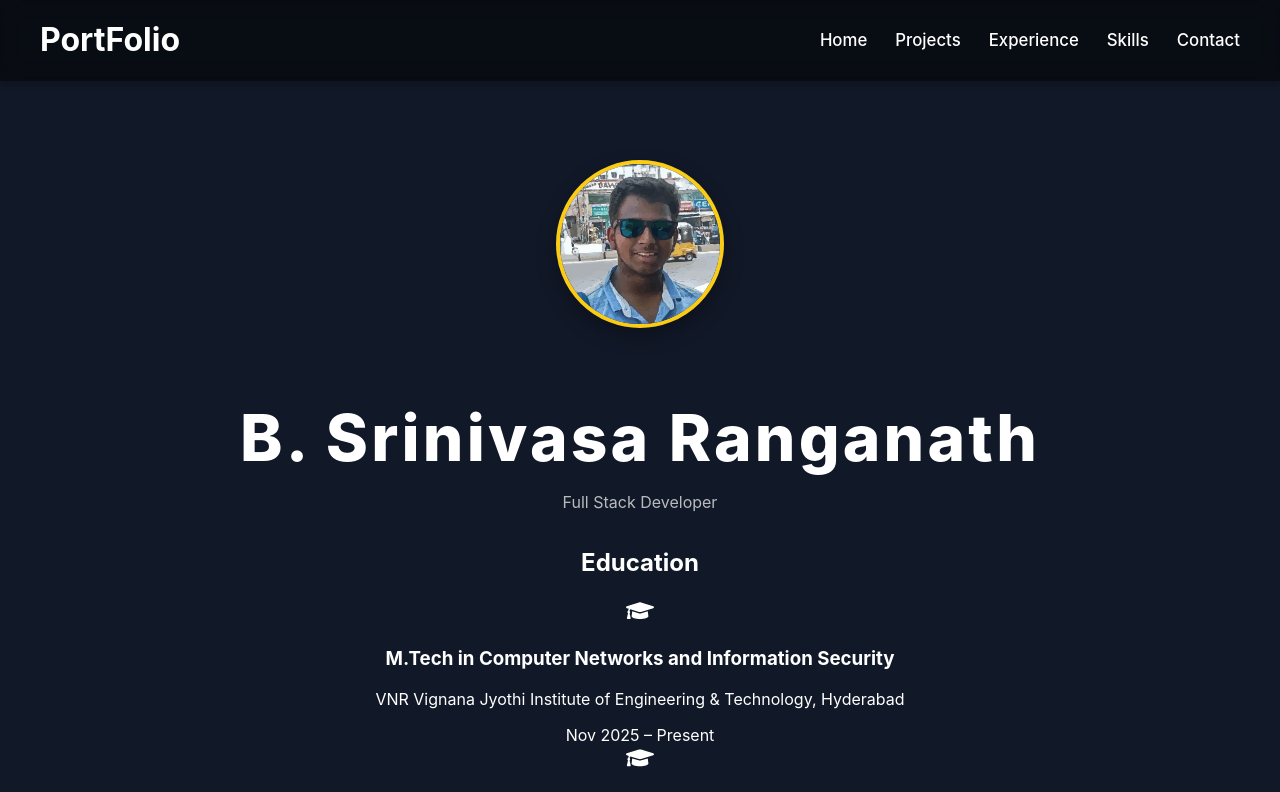
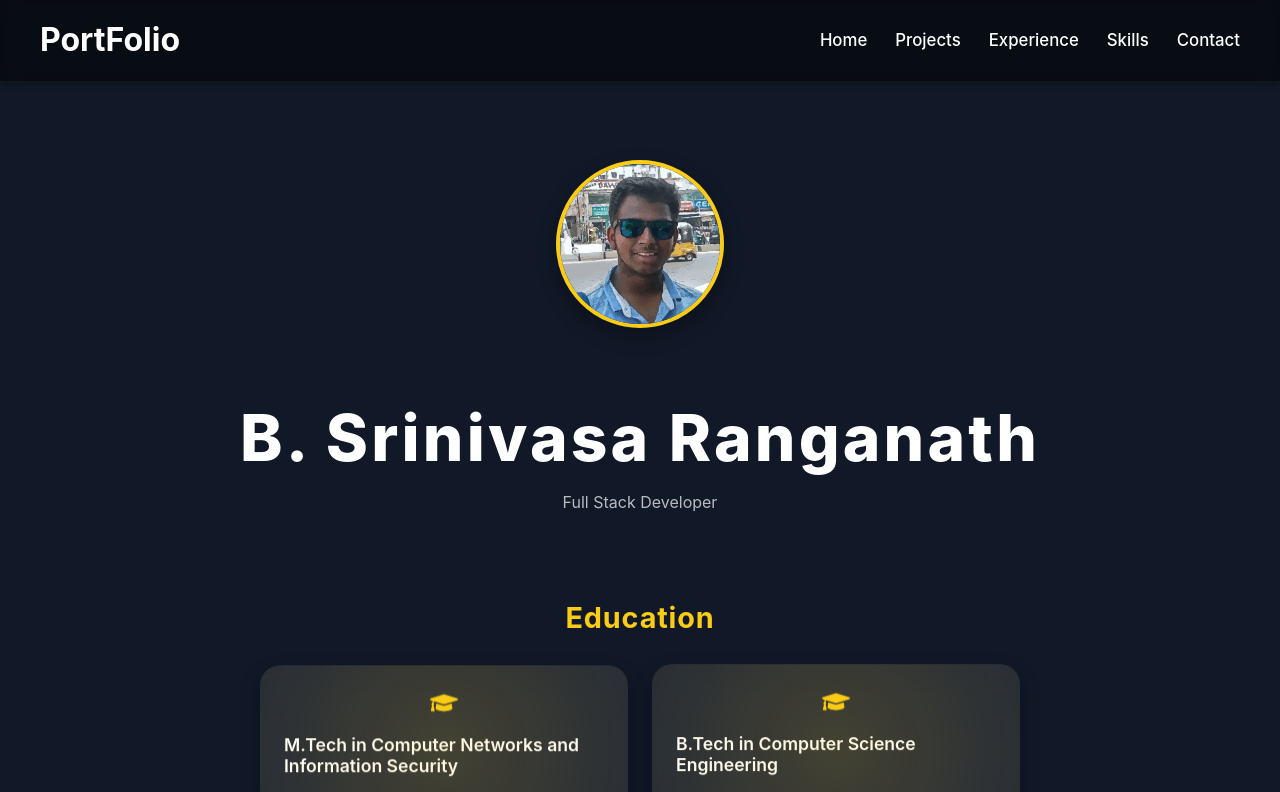
Before and after one commit to Maverick400x/portfolio, a React (Create React App) app: page / in a window 1280 px wide. Shown: the top 792 px of the page. Built offline with nearby package versions, Linux system fonts and the light colour scheme.

Commit message:
Update home.css

```diff
--- a/src/styles/home.css
+++ b/src/styles/home.css
@@ -174,3 +174,126 @@
   background-color: #e5e7eb;
   transform: scale(1.05);
 }
+
+/* ============================= */
+/* 🎓 Education Section Styles   */
+/* ============================= */
+
+.education-section {
+  margin-top: 3rem;
+  text-align: center;
+  width: 100%;
+}
+
+.section-title {
+  font-size: 1.8rem;
+  font-weight: 700;
+  margin-bottom: 2rem;
+  letter-spacing: 0.03em;
+  color: #facc15; /* yellow highlight */
+}
+
+/* Education Cards Container */
+.education-cards {
+  display: flex;
+  flex-wrap: wrap;
+  justify-content: center;
+  gap: 1.5rem;
+  width: 100%;
+  max-width: 1000px;
+  margin: 0 auto;
+}
+
+/* Each Education Card */
+.education-card {
+  background: rgba(255, 255, 255, 0.08);
+  backdrop-filter: blur(14px);
+  border-radius: 1.25rem;
+  padding: 1.5rem;
+  width: 320px;
+  text-align: left;
+  color: #fff;
+  box-shadow: 0 8px 20px rgba(0, 0, 0, 0.3);
+  transition: all 0.3s ease;
+  position: relative;
+  overflow: hidden;
+}
+
+.education-card:hover {
+  transform: translateY(-6px) scale(1.03);
+  box-shadow: 0 12px 25px rgba(0, 0, 0, 0.4);
+}
+
+/* Floating Glow Effect */
+.education-card::before {
+  content: "";
+  position: absolute;
+  top: -50%;
+  left: -50%;
+  width: 200%;
+  height: 200%;
+  background: radial-gradient(
+    circle,
+    rgba(250, 204, 21, 0.15) 0%,
+    transparent 60%
+  );
+  transform: translateY(0);
+  animation: float-glow 6s ease-in-out infinite alternate;
+  pointer-events: none;
+}
+
+@keyframes float-glow {
+  from {
+    transform: translateY(0);
+  }
+  to {
+    transform: translateY(-20px);
+  }
+}
+
+/* Icon */
+.edu-icon {
+  color: #facc15;
+  display: flex;
+  align-items: center;
+  justify-content: center;
+  margin-bottom: 0.75rem;
+  animation: float-icon 3s ease-in-out infinite;
+}
+
+@keyframes float-icon {
+  0% { transform: translateY(0); }
+  50% { transform: translateY(-6px); }
+  100% { transform: translateY(0); }
+}
+
+/* Text Content */
+.edu-content h3 {
+  font-size: 1.1rem;
+  font-weight: 600;
+  margin-bottom: 0.4rem;
+  color: #fff;
+}
+
+.edu-content p {
+  font-size: 0.95rem;
+  opacity: 0.9;
+  margin-bottom: 0.3rem;
+}
+
+.edu-content span {
+  font-size: 0.85rem;
+  opacity: 0.75;
+  display: block;
+}
+
+/* Responsive Adjustments */
+@media (max-width: 640px) {
+  .education-card {
+    width: 90%;
+  }
+
+  .section-title {
+    font-size: 1.5rem;
+  }
+}
```
